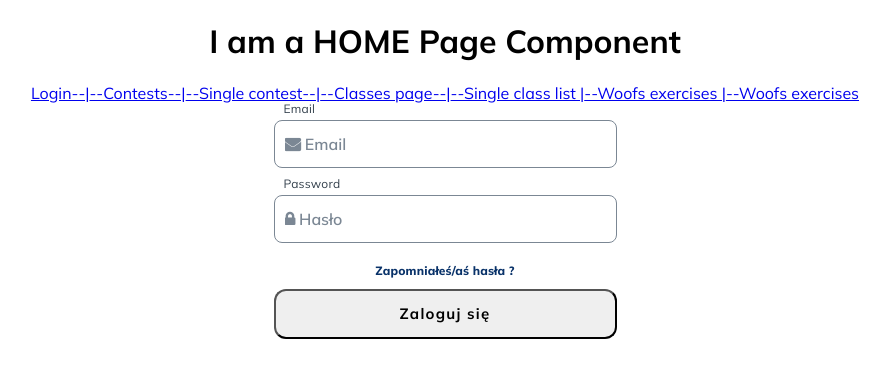
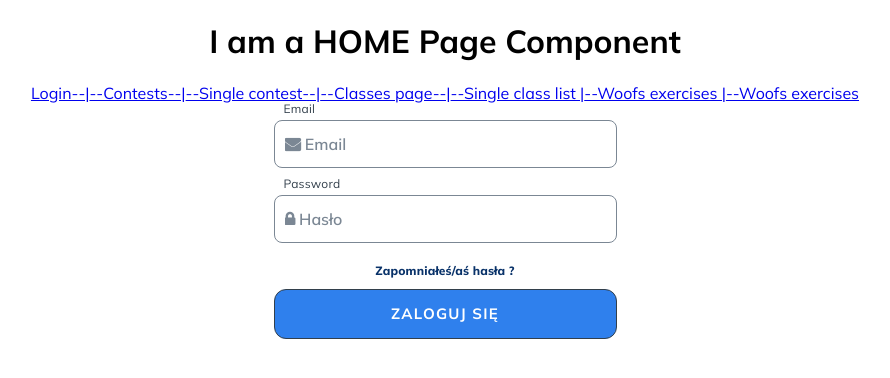
Before and after one commit to CC2021-WBL/GOOD-BOI-Application, a React (Create React App) app: page /login in a window 1280 px wide. Shown: the top 378 px of the page, without its empty margins (195-1085 px from the left). Built offline with nearby package versions, Linux system fonts and the light colour scheme.

Commit message:
fix: merge conflicts

```diff
--- a/src/Atoms/MainBtn/MainBtn.js
+++ b/src/Atoms/MainBtn/MainBtn.js
@@ -12,7 +12,7 @@ const MainBtn = (props) => {
       secondary={secondary}
       ternary={ternary}
     >
-      {text}
+      {text.toUpperCase()}
     </MainBtnStyled>
   );
 };
--- a/src/Organisms/ForgotPassForm/ForgotPassForm.js
+++ b/src/Organisms/ForgotPassForm/ForgotPassForm.js
@@ -31,7 +31,7 @@ const ForgotPassForm = () => {
           value={email}
           onChange={(event) => setEmail(event.target.value)}
         />
-        <MainBtn text="Potwierdź" />
+        <MainBtn primary text="Potwierdź" />
       </ForgotPassFormStyled>
     </CardWrapper>
   );
--- a/src/Organisms/LoginForm/LoginForm.js
+++ b/src/Organisms/LoginForm/LoginForm.js
@@ -46,7 +46,7 @@ const LoginForm = () => {
         <Link to="/forgot" className="forgot-pass">
           Zapomniałeś/aś hasła ?
         </Link>
-        <MainBtn text="Zaloguj się" />
+        <MainBtn primary text="Zaloguj się" />
       </LoginFormStyled>
     </CardWrapper>
   );
--- a/src/Organisms/RegistrationForm/RegistrationForm.js
+++ b/src/Organisms/RegistrationForm/RegistrationForm.js
@@ -1,7 +1,7 @@
 import { useState } from 'react';
 import { useNavigate } from 'react-router-dom';
 
-import PriSecBtn from '../../Atoms/PriSecBtn/PriSecBtn';
+import MainBtn from '../../Atoms/MainBtn/MainBtn';
 import CardWrapper from '../../Atoms/CardWrapper/CardWrapper';
 import RegistrationFormStyled from './RegistrationFormStyled';
 import InputField from '../../Molecules/InputField/InputField';
@@ -127,7 +127,7 @@ const RegistrationForm = () => {
           onChange={handleInputChange}
         />
         <CheckboxAgreeField text="Zapoznałem się z regulaminem GOOD BOI i akceptuję jego postanowienia" />
-        <PriSecBtn text="Zarejestruj się" />
+        <MainBtn primary text="Zarejestruj się" />
       </RegistrationFormStyled>
     </CardWrapper>
   );
```
